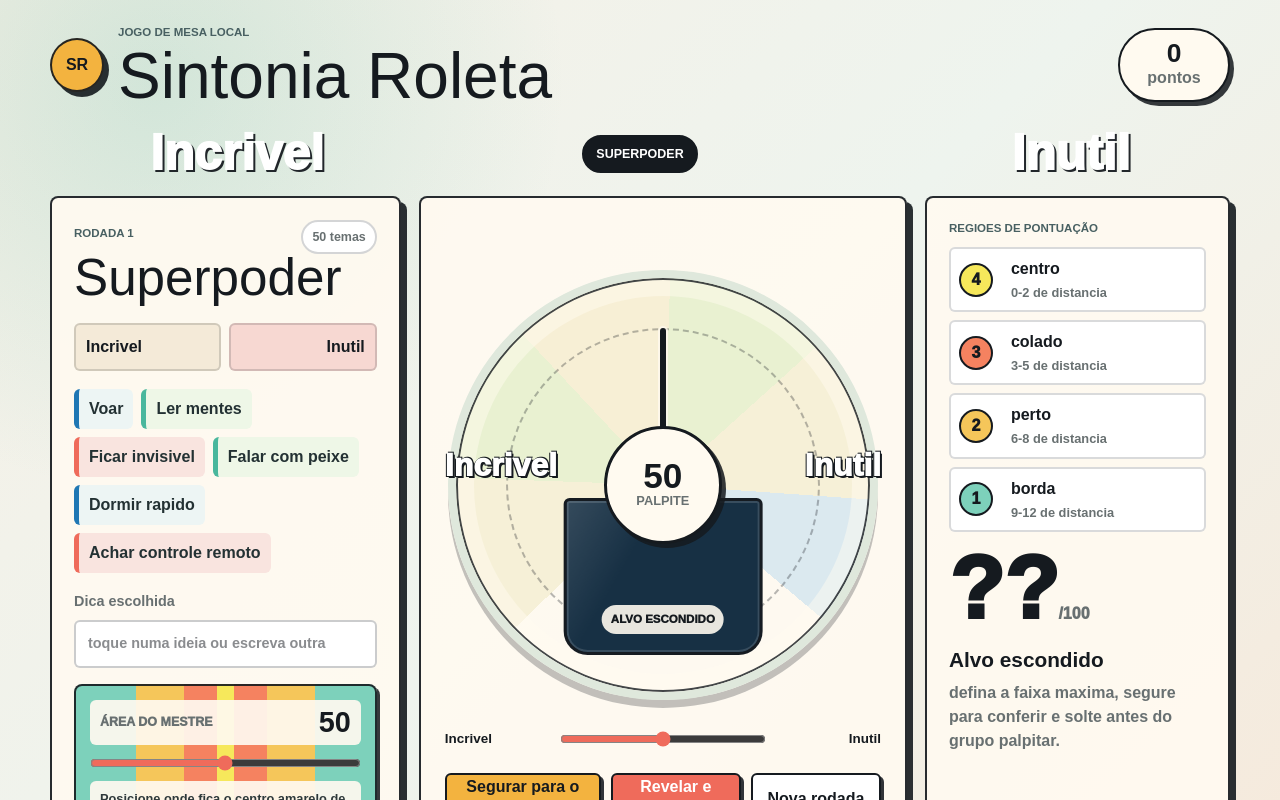
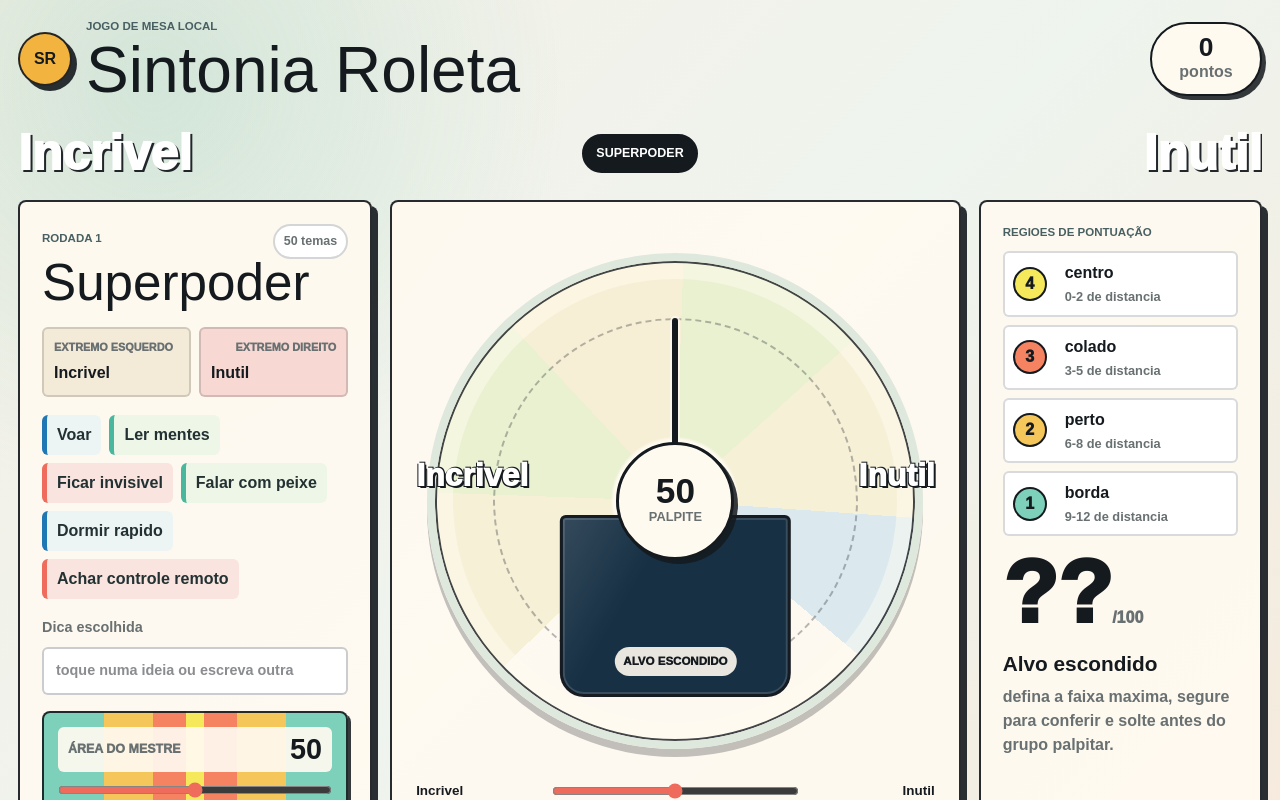
Before and after one commit to thiagwsmaia/sintonia-roleta, a Next.js app: page / in a window 1280 px wide. Shown: the top 800 px of the page. Built offline with nearby package versions, Linux system fonts and the light colour scheme.

Commit message:
Make scale labels editable

```diff
--- a/app/globals.css
+++ b/app/globals.css
@@ -59,8 +59,8 @@ input:disabled {
 }
 
 .hero-band {
-  min-height: 82vh;
-  padding: 24px;
+  min-height: 100vh;
+  padding: 18px;
 }
 
 .topbar {
@@ -68,7 +68,7 @@ input:disabled {
   grid-template-columns: auto 1fr auto;
   align-items: center;
   gap: 14px;
-  max-width: 1180px;
+  max-width: 1680px;
   margin: 0 auto 24px;
 }
 
@@ -132,10 +132,10 @@ h2 {
 
 .stage {
   display: grid;
-  grid-template-columns: minmax(240px, 0.92fr) minmax(380px, 1.28fr) minmax(240px, 0.8fr);
+  grid-template-columns: minmax(280px, 0.9fr) minmax(520px, 1.45fr) minmax(270px, 0.72fr);
   gap: 18px;
   align-items: stretch;
-  max-width: 1180px;
+  max-width: 1680px;
   margin: 0 auto;
 }
 
@@ -144,22 +144,33 @@ h2 {
   grid-template-columns: minmax(0, 1fr) auto minmax(0, 1fr);
   gap: 12px;
   align-items: center;
-  max-width: 980px;
+  max-width: 1500px;
   margin: 0 auto 18px;
   color: #ffffff;
   text-shadow: 2px 2px 0 rgba(21, 26, 31, 0.94);
 }
 
-.prompt-strip strong {
+.prompt-strip input {
   display: block;
+  width: 100%;
   min-width: 0;
+  border: 0;
+  background: transparent;
+  color: #ffffff;
   font-size: clamp(1.45rem, 4vw, 3.1rem);
   font-weight: 950;
   line-height: 0.96;
+  outline: none;
+  text-shadow: 2px 2px 0 rgba(21, 26, 31, 0.94);
 }
 
-.prompt-strip strong:last-child {
+.prompt-strip input:last-child {
   text-align: right;
+}
+
+.prompt-strip input:focus {
+  border-radius: 8px;
+  box-shadow: inset 0 -5px 0 rgba(239, 107, 91, 0.42);
 }
 
 .prompt-strip span {
@@ -211,7 +222,9 @@ h2 {
   margin-bottom: 18px;
 }
 
-.scale-labels span {
+.scale-labels label {
+  display: grid;
+  gap: 6px;
   min-height: 44px;
   padding: 10px;
   border: 2px solid rgba(21, 26, 31, 0.16);
@@ -220,9 +233,29 @@ h2 {
   font-weight: 800;
 }
 
-.scale-labels span:last-child {
+.scale-labels label:last-child {
   background: #f7d8d2;
   text-align: right;
+}
+
+.scale-labels label span {
+  color: var(--muted);
+  font-size: 0.68rem;
+  font-weight: 950;
+  text-transform: uppercase;
+}
+
+.scale-labels input {
+  width: 100%;
+  border: 0;
+  background: transparent;
+  color: var(--ink);
+  font-weight: 900;
+  outline: none;
+}
+
+.scale-labels input:focus {
+  box-shadow: inset 0 -3px 0 rgba(31, 119, 180, 0.32);
 }
 
 .idea-stack {
@@ -331,7 +364,7 @@ h2 {
   position: relative;
   display: grid;
   place-items: center;
-  min-height: 440px;
+  min-height: min(64vh, 650px);
 }
 
 .side-label {
@@ -360,7 +393,7 @@ h2 {
 
 .dial-face {
   position: relative;
-  width: min(100%, 430px);
+  width: min(100%, 620px, 62vh);
   aspect-ratio: 1;
   border: 8px solid #dfe8dc;
   border-radius: 50%;
@@ -396,18 +429,18 @@ h2 {
   inset: 6%;
   border-radius: 50%;
   background: conic-gradient(
-    from 226deg,
-    transparent 0 var(--zone-1-start),
-    #7dd1bb var(--zone-1-start) var(--zone-2-start),
-    #f5c65a var(--zone-2-start) var(--zone-3-start),
-    #f58260 var(--zone-3-start) var(--zone-4-start),
-    #f6e85b var(--zone-4-start) var(--zone-4-end),
-    #f58260 var(--zone-4-end) var(--zone-3-end),
-    #f5c65a var(--zone-3-end) var(--zone-2-end),
-    #7dd1bb var(--zone-2-end) var(--zone-1-end),
-    transparent var(--zone-1-end) 100%
+    from -12deg,
+    #7dd1bb 0deg 4deg,
+    #f5c65a 4deg 7deg,
+    #f58260 7deg 10deg,
+    #f6e85b 10deg 14deg,
+    #f58260 14deg 17deg,
+    #f5c65a 17deg 20deg,
+    #7dd1bb 20deg 24deg,
+    transparent 24deg 360deg
   );
   opacity: 0;
+  transform: rotate(var(--target-angle));
   transition: opacity 180ms ease;
   -webkit-mask: radial-gradient(circle, transparent 0 49%, #000 50% 77%, transparent 78%);
   mask: radial-gradient(circle, transparent 0 49%, #000 50% 77%, transparent 78%);
@@ -419,12 +452,12 @@ h2 {
   inset: 0;
   border-radius: 50%;
   background: conic-gradient(
-    from 226deg,
-    transparent 0 var(--zone-4-start),
-    rgba(21, 26, 31, 0.38) var(--zone-4-start) calc(var(--zone-4-start) + 0.35%),
-    transparent calc(var(--zone-4-start) + 0.35%) var(--zone-4-end),
-    rgba(21, 26, 31, 0.38) var(--zone-4-end) calc(var(--zone-4-end) + 0.35%),
-    transparent calc(var(--zone-4-end) + 0.35%) 100%
+    from -12deg,
+    transparent 0deg 10deg,
+    rgba(21, 26, 31, 0.38) 10deg 10.35deg,
+    transparent 10.35deg 14deg,
+    rgba(21, 26, 31, 0.38) 14deg 14.35deg,
+    transparent 14.35deg 360deg
   );
 }
 
@@ -674,7 +707,7 @@ input[type="range"] {
   display: grid;
   grid-template-columns: repeat(3, minmax(0, 1fr));
   gap: 14px;
-  max-width: 1180px;
+  max-width: 1680px;
   margin: 0 auto;
   padding: 0 24px 32px;
 }
@@ -758,7 +791,7 @@ input[type="range"] {
   }
 
   .range-row span:last-child,
-  .prompt-strip strong:last-child {
+  .prompt-strip input:last-child {
     text-align: left;
   }
 
--- a/app/page.tsx
+++ b/app/page.tsx
@@ -76,7 +76,7 @@ const scoreBands = [
 
 const initialRound: Round = {
   card: cards[0],
-  target: 72,
+  target: 50,
 };
 
 function makeRound(): Round {
@@ -84,10 +84,6 @@ function makeRound(): Round {
     card: cards[Math.floor(Math.random() * cards.length)],
     target: 50,
   };
-}
-
-function clamp(value: number) {
-  return Math.max(0, Math.min(100, value));
 }
 
 function scoreFor(distance: number) {
@@ -104,6 +100,8 @@ function angleFor(value: number) {
 
 export default function Home() {
   const [round, setRound] = useState<Round>(initialRound);
+  const [leftLabel, setLeftLabel] = useState(initialRound.card.left);
+  const [rightLabel, setRightLabel] = useState(initialRound.card.right);
   const [guess, setGuess] = useState(50);
   const [revealed, setRevealed] = useState(false);
   const [peeking, setPeeking] = useState(false);
@@ -113,52 +111,33 @@ export default function Home() {
   const [lastPoints, setLastPoints] = useState<number | null>(null);
 
   useEffect(() => {
-    const frame = requestAnimationFrame(() => setRound(makeRound()));
+    const frame = requestAnimationFrame(() => {
+      const next = makeRound();
+      setRound(next);
+      setLeftLabel(next.card.left);
+      setRightLabel(next.card.right);
+    });
     return () => cancelAnimationFrame(frame);
   }, []);
 
   const distance = Math.abs(guess - round.target);
   const currentPoints = scoreFor(distance);
   const showTarget = peeking || revealed;
-  const zoneOneStart = clamp(round.target - 12);
-  const zoneTwoStart = clamp(round.target - 8);
-  const zoneThreeStart = clamp(round.target - 5);
-  const zoneFourStart = clamp(round.target - 2);
-  const zoneFourEnd = clamp(round.target + 2);
-  const zoneThreeEnd = clamp(round.target + 5);
-  const zoneTwoEnd = clamp(round.target + 8);
-  const zoneOneEnd = clamp(round.target + 12);
 
   const dialStyle = useMemo(
     () =>
       ({
         "--guess-angle": `${angleFor(guess)}deg`,
         "--target-angle": `${angleFor(round.target)}deg`,
-        "--zone-1-start": `${zoneOneStart}%`,
-        "--zone-2-start": `${zoneTwoStart}%`,
-        "--zone-3-start": `${zoneThreeStart}%`,
-        "--zone-4-start": `${zoneFourStart}%`,
-        "--zone-4-end": `${zoneFourEnd}%`,
-        "--zone-3-end": `${zoneThreeEnd}%`,
-        "--zone-2-end": `${zoneTwoEnd}%`,
-        "--zone-1-end": `${zoneOneEnd}%`,
       }) as React.CSSProperties,
-    [
-      guess,
-      round.target,
-      zoneFourEnd,
-      zoneFourStart,
-      zoneOneEnd,
-      zoneOneStart,
-      zoneThreeEnd,
-      zoneThreeStart,
-      zoneTwoEnd,
-      zoneTwoStart,
-    ],
+    [guess, round.target],
   );
 
   function nextRound() {
-    setRound(makeRound());
+    const next = makeRound();
+    setRound(next);
+    setLeftLabel(next.card.left);
+    setRightLabel(next.card.right);
     setGuess(50);
     setRevealed(false);
     setPeeking(false);
@@ -199,9 +178,17 @@ export default function Home() {
         </nav>
 
         <div className="prompt-strip">
-          <strong>{round.card.left}</strong>
+          <input
+            aria-label="Editar extremo esquerdo"
+            value={leftLabel}
+            onChange={(event) => setLeftLabel(event.target.value)}
+          />
           <span>{round.card.theme}</span>
-          <strong>{round.card.right}</strong>
+          <input
+            aria-label="Editar extremo direito"
+            value={rightLabel}
+            onChange={(event) => setRightLabel(event.target.value)}
+          />
         </div>
 
         <div className="stage">
@@ -212,8 +199,20 @@ export default function Home() {
             </div>
             <h2>{round.card.theme}</h2>
             <div className="scale-labels">
-              <span>{round.card.left}</span>
-              <span>{round.card.right}</span>
+              <label>
+                <span>Extremo esquerdo</span>
+                <input
+                  value={leftLabel}
+                  onChange={(event) => setLeftLabel(event.target.value)}
+                />
+              </label>
+              <label>
+                <span>Extremo direito</span>
+                <input
+                  value={rightLabel}
+                  onChange={(event) => setRightLabel(event.target.value)}
+                />
+              </label>
             </div>
             <div className="idea-stack" aria-label="Ideias para a dica">
               {round.card.ideas.map((idea) => (
@@ -260,8 +259,8 @@ export default function Home() {
             className={`dial-card ${showTarget ? "show-zones" : ""} ${revealed ? "is-revealed" : ""}`}
           >
             <div className="dial" style={dialStyle} aria-label="Roleta de palpite">
-              <div className="side-label left-label">{round.card.left}</div>
-              <div className="side-label right-label">{round.card.right}</div>
+              <div className="side-label left-label">{leftLabel}</div>
+              <div className="side-label right-label">{rightLabel}</div>
               <div className="dial-face">
                 <div className="score-zones" />
                 <div className="privacy-shield">
@@ -281,7 +280,7 @@ export default function Home() {
             </div>
 
             <div className="range-row">
-              <span>{round.card.left}</span>
+              <span>{leftLabel}</span>
               <input
                 aria-label="Mover ponteiro"
                 type="range"
@@ -291,7 +290,7 @@ export default function Home() {
                 onChange={(event) => setGuess(Number(event.target.value))}
                 disabled={revealed}
               />
-              <span>{round.card.right}</span>
+              <span>{rightLabel}</span>
             </div>
 
             <div className="controls">
```
Also changed, not shown: 1 other file (tests, documents, lock files or other folders).
